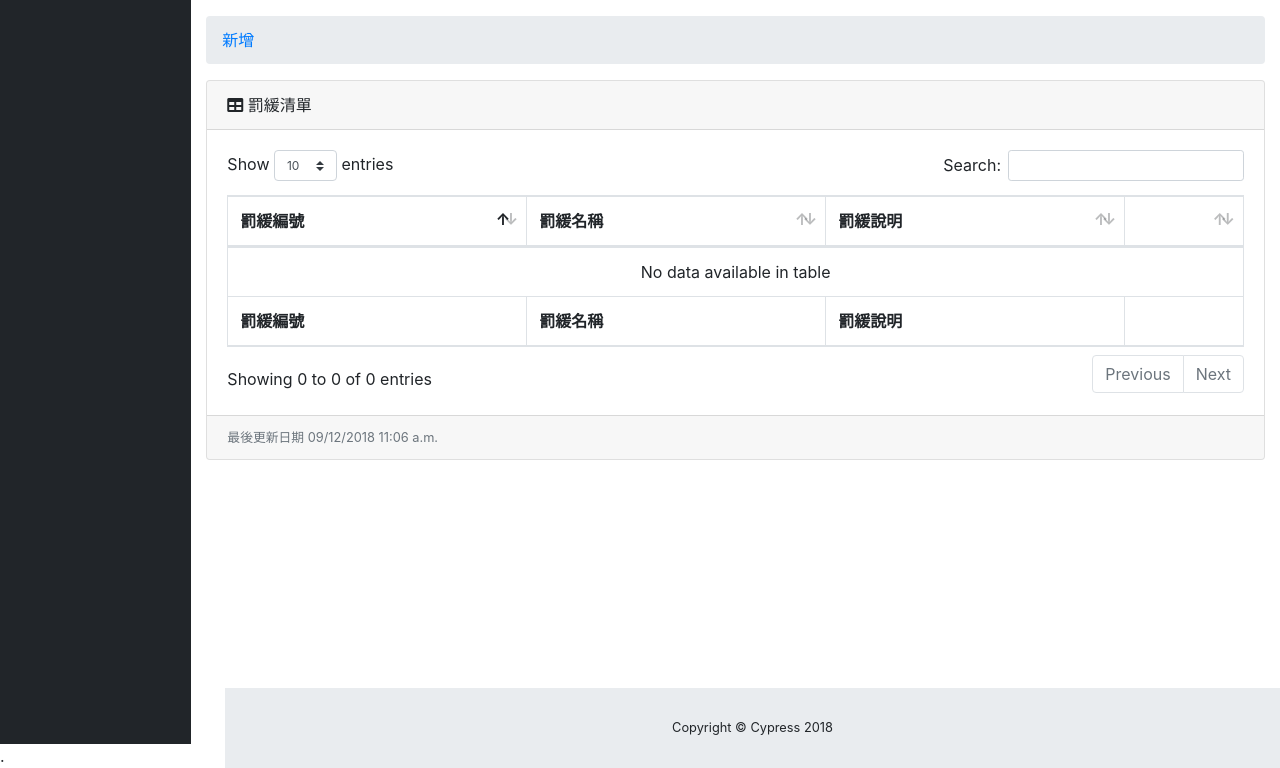
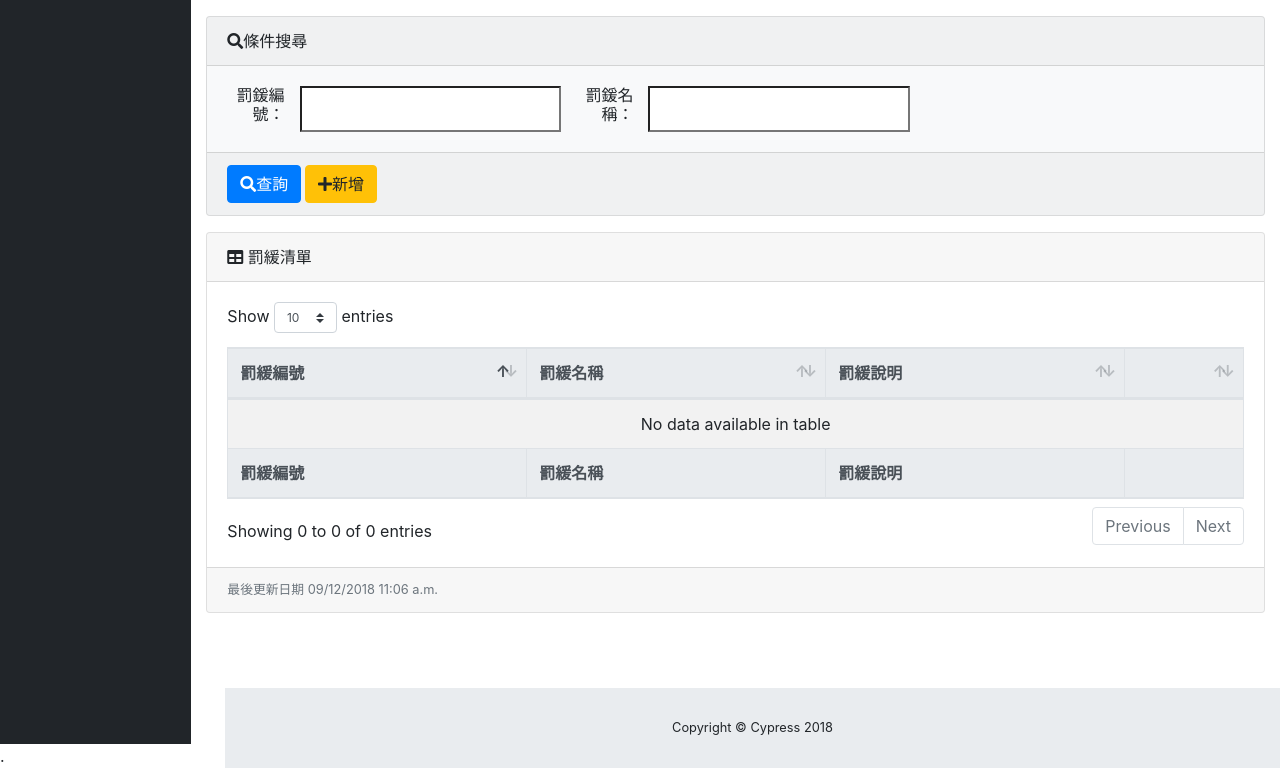
Before and after one commit to san90279/DjangoKiosk, a Django app: page /Penalty/index/ in a window 1280 px wide. Shown: the part 56-824 px from the top of the page. Run offline with Django 3.2, Linux system fonts and the light colour scheme; the visitor is signed in with stand-in values (Sample User, id 1); data that the repository does not hold is empty; some libraries are stand-ins or nearby versions.

Commit message:
Panalty_FormFrame_V2

```diff
--- a/DjangoKiosk/urls.py
+++ b/DjangoKiosk/urls.py
@@ -32,6 +32,7 @@ Term_urlpatterns = [
 Penalty_urlpatterns = [
     path('index/', V_PenaltyIndex,name='PenaltyIndex'),
     path('GetPenaltyData/', V_GetPenaltyData),
+    #path('PenaltySearch/', V_PenaltySearch,name='PenaltySearch'),
     path('Edit/<int:id>/', V_PenaltyEdit,name='PenaltyEdit'),
     path('Edit/', V_PenaltyNew,name='PenaltyNew'),
 ]
--- a/Penalty/views.py
+++ b/Penalty/views.py
@@ -1,22 +1,65 @@
 from django.shortcuts import render, get_object_or_404,redirect
-from django.shortcuts import render
 from django.http import HttpResponse
+from django.core import serializers
+from django.core.serializers.json import DjangoJSONEncoder
+from django.db.models.query_utils import Q
+from django.core.paginator import Paginator, EmptyPage, PageNotAnInteger
+from django.views.decorators.csrf import csrf_protect
+from Penalty.forms import PenaltyForm
 from Penalty.models import M_Penalty
-from django.core import serializers
-from Penalty.forms import PenaltyForm
-import datetime
+import datetime,json
 
 def V_PenaltyIndex(request):
     return render(request,'Penalty/index.html');
 
+@csrf_protect
+def V_GetPenaltyData(request):
 
-def V_GetPenaltyData(request):
+
+    searchPenaltyID = request.POST.get('searchPenaltyID')
+    searchPenaltyName = request.POST.get('searchPenaltyName')
+    pgno = int(request.POST.get('pgno'))
+    draw = int(request.POST.get('draw'))  # 記錄操作次數
+    start = int(request.POST.get('start'))  # 起始位置
+    length = int(request.POST.get('length'))  # 每頁長度
+    search_key = request.POST.get('search[value]')  # 搜索關鍵字
+    order_column = request.POST.get('order[0][column]')  # 排序字段索引
+    order_column = request.POST.get('order[0][dir]')  #排序規則：ase/desc
     try:
-        PenaltyData=M_Penalty.objects.all()
+        if searchPenaltyID or searchPenaltyName :
+            if order_column=='asc':
+                PenaltyData = M_Penalty.objects.filter(Q(PenaltyID__icontains=searchPenaltyID) ,
+                                              Q(PenaltyName__icontains=searchPenaltyName)).order_by('id')
+            else:
+                PenaltyData = M_Penalty.objects.filter(Q(PenaltyID__icontains=searchPenaltyID) ,
+                                              Q(PenaltyName__icontains=searchPenaltyName)).order_by('-id')
+        else:
+            if order_column=='asc':
+                PenaltyData=M_Penalty.objects.all().order_by('id')
+            else:
+                PenaltyData=M_Penalty.objects.all().order_by('-id')
     except:
         PenaltyData=None
-    PenaltyDataJson = serializers.serialize('json', PenaltyData)
-    return HttpResponse(PenaltyDataJson, content_type='application/json')
+
+    count=int(PenaltyData.count())
+    paginator = Paginator(PenaltyData, length)
+    try:
+        object_list = paginator.page(pgno+1).object_list
+    except EmptyPage:
+        object_list = None
+    data=[{	'PenaltyID': penalty.PenaltyID,
+			'PenaltyName': penalty.PenaltyName,
+			'Remark': penalty.Remark,
+            'pk': penalty.pk} for penalty in object_list]
+    dic = {
+        'draw': draw,
+        'recordsTotal': count,
+        'recordsFiltered': count,
+        'data': data,
+    }
+    return HttpResponse(json.dumps(dic, cls=DjangoJSONEncoder), content_type='application/json')
+
+
 
 
 def V_PenaltyEdit(request, id):
--- a/template/Penalty/index.html
+++ b/template/Penalty/index.html
@@ -6,11 +6,27 @@
 {% endblock %}
 
 {% block container %}
-<ol class="breadcrumb">
-  <li class="breadcrumb-item">
-    <a href="{% url 'PenaltyNew'%}">新增</a>
-  </li>
-</ol>
+
+  <div class="card bg-light mb-3">
+        <div class="card-header"><i class="fas fa-search"></i>條件搜尋</div>
+            <div class="card-body">
+              <div class="row">
+                  <h6 class="text-right col-sm-1">罰鍰編號：</h6>
+                  <input class="rounded-0 col-sm-3" id="searchPenaltyID" name="searchPenaltyID" value="" type="text">
+                  <h6 class="text-right col-sm-1">罰鍰名稱：</h6>
+                  <input class="rounded-0 col-sm-3" id="searchPenaltyName" name="searchPenaltyName" value="" type="text">
+              </div>
+            </div>
+
+            <div class="card-footer small text-muted">
+                <button onclick="tablerefresh();"  id="search" class="btn btn-primary"> <i class="fas fa-search icon-large"></i>查詢 </button>
+                <button  class="btn btn-warning"  onclick="javascript:location.href='{% url 'PenaltyNew'%}'" ><i class="fas fa-plus"></i>新增</button>
+            </div>
+
+  </div>
+
+
+
 
 <div class="card mb-3">
   <div class="card-header">
@@ -18,8 +34,8 @@
     罰緩清單</div>
   <div class="card-body">
     <div class="table-responsive">
-      <table class="table table-bordered" id="PenaltyTable" width="100%" cellspacing="0">
-        <thead>
+      <table class="table table-bordered table-striped" id="PenaltyTable" width="100%" cellspacing="0">
+        <thead class="thead-light">
           <tr>
             <th>罰緩編號</th>
             <th>罰緩名稱</th>
@@ -27,7 +43,7 @@
             <th> </th>
           </tr>
         </thead>
-        <tfoot>
+        <tfoot class="thead-light">
           <tr>
             <th>罰緩編號</th>
             <th>罰緩名稱</th>
@@ -40,38 +56,61 @@
   </div>
   <div class="card-footer small text-muted">最後更新日期 {% now "SHORT_DATETIME_FORMAT" %}</div>
 </div>
+
+
 {% endblock %}
 
 {% block foot %}Copyright © Cypress 2018{% endblock %}
 
 {% block js %}
 <script type="text/javascript">
-  $(document).ready(function() {
-      $('#PenaltyTable').dataTable( {
+    function tablerefresh(pg){
+        $('#PenaltyTable').DataTable( {
+            "processing": true,
+            "serverSide": true,
+            "searching": false,
             "ajax": {
-                 "processing": true,
+                    "type":"POST",
                     "url": "/Penalty/GetPenaltyData/",
-                 "dataSrc": ""
+                    "data":{
+                      'csrfmiddlewaretoken': '{{ csrf_token }}',
+                      'pgno':pg,
+                      'searchPenaltyID':$("#searchPenaltyID").val(),
+                      'searchPenaltyName':$("#searchPenaltyName").val()
                     },
+                    "dataSrc": "data",
+            },
+
            "language": {
                     "url": "/static/vendor/datatables/i18n/Chinese-traditional.lang"
             },
             "columns": [
-              { "data": "fields.PenaltyID" },
-              { "data": "fields.PenaltyName" },
-              { "data": "fields.Remark" },
-              {
-                "data": "pk" ,
+                { "data": "PenaltyID" },
+                { "data": "PenaltyName" },
+                { "data": "Remark" },
+                { "data": "pk" ,
                   render: function ( data, type, row ) {
                       if ( type === 'display' ) {
-                      var retStr='<input type="button" class="btn btn-secondary" onclick="location.href=\'/Penalty/Edit/'+data+'/\';" value="編輯" />'
+                        var retStr='<button class="btn btn-secondary " onclick="location.href=\'/Penalty/Edit/'+data+'/\';" ><i class="far fa-edit icon-large"></i>編輯</button>'
                         return retStr;
                       }
                       return data;
                   },
                 }
-          ]
+            ],
+          });
+  }
+
+  $(document).ready(function() {
+     tablerefresh(0);
+     $('#PenaltyTable').on( 'page.dt', function () {
+       var table = $('#PenaltyTable').DataTable();
+        var info = table.page.info();
+        tablerefresh(info.page);
+
+        //$('#pageInfo').html( 'Showing page: '+info.page+' of '+info.pages );
       } );
+
   } );
 </script>
 {% endblock %}
```
Also changed, not shown: template/Penalty/Edit.html (+4 -4 lines). Lines whose indentation alone changed are shown as unchanged.
